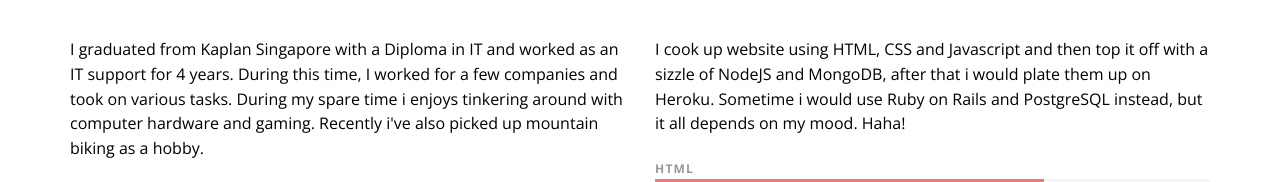
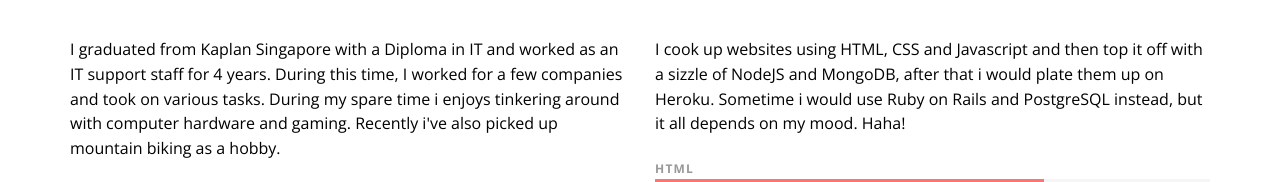
Before and after one commit to tanyishu/aboutme, a plain HTML site: page index.html in a window 1280 px wide. Shown: the part 553-735 px from the top of the page. Drawn offline with nearby package versions, Linux system fonts and the light colour scheme; some packages are replaced by stand-ins of ours.

Commit message:
make grammer changes

```diff
--- a/index.html
+++ b/index.html
@@ -42,14 +42,14 @@
           <div class="col-sm-12">
             <div class="row">
               <div class="col-sm-6 text-left">
-                <p>I graduated from Kaplan Singapore with a Diploma in IT and worked as an IT support for 4 years.
+                <p>I graduated from Kaplan Singapore with a Diploma in IT and worked as an IT support staff for 4 years.
                    During this time, I worked for a few companies and took on various tasks.
                 During my spare time i enjoys tinkering around with computer hardware and gaming. Recently i've also
               picked up mountain biking as a hobby.</p>
                 <p><img src="img/about.jpg" alt="This is me" class="image img-circle img-responsive"></p>
               </div>
               <div class="col-sm-6">
-                <P>I cook up website using HTML, CSS and Javascript and then top it off with a sizzle of NodeJS and MongoDB,
+                <P>I cook up websites using HTML, CSS and Javascript and then top it off with a sizzle of NodeJS and MongoDB,
                   after that i would plate them up on Heroku.
                 Sometime i would use Ruby on Rails and PostgreSQL instead, but it all depends on my mood. Haha!</P>
                 <div class="skill-item">
```
